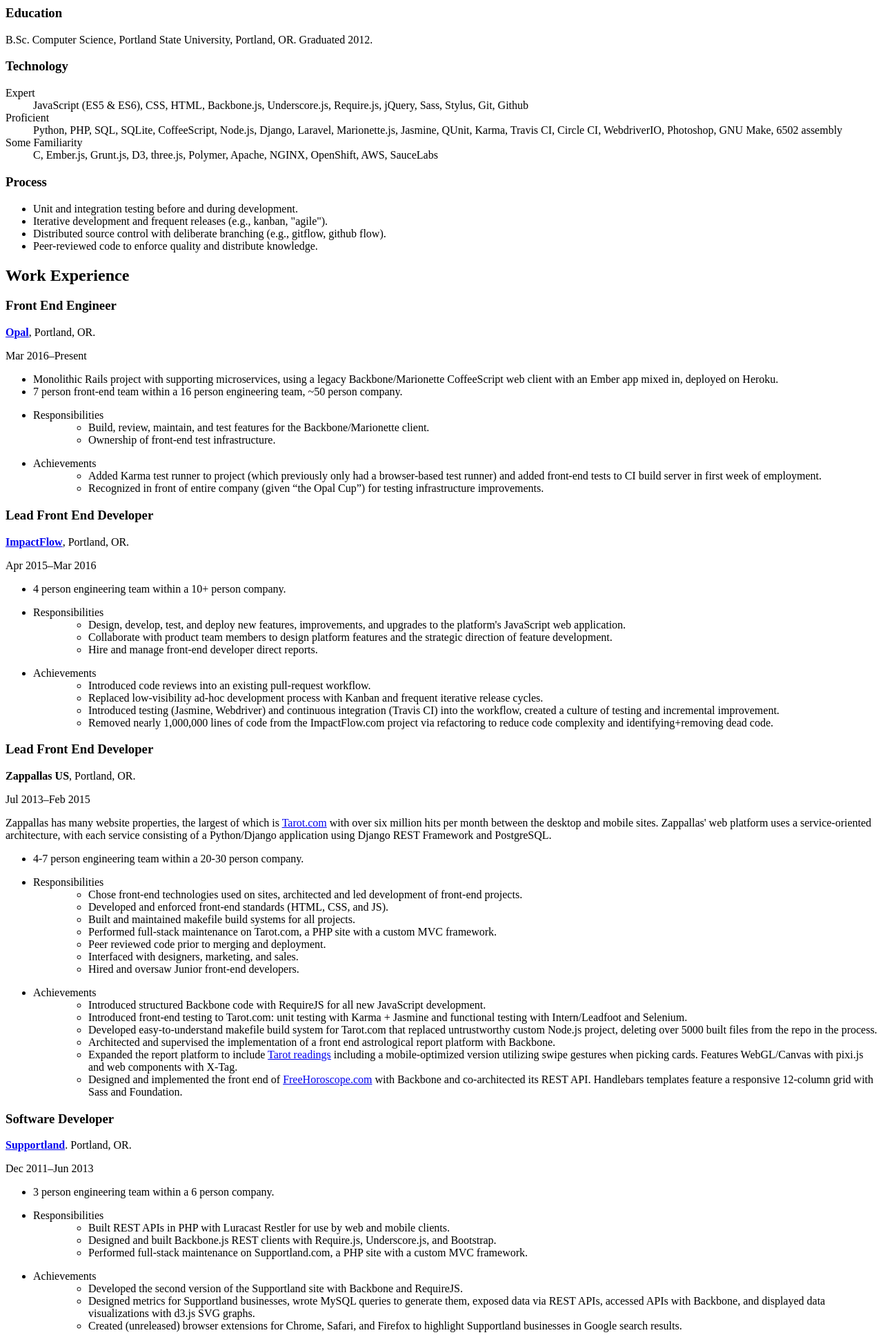
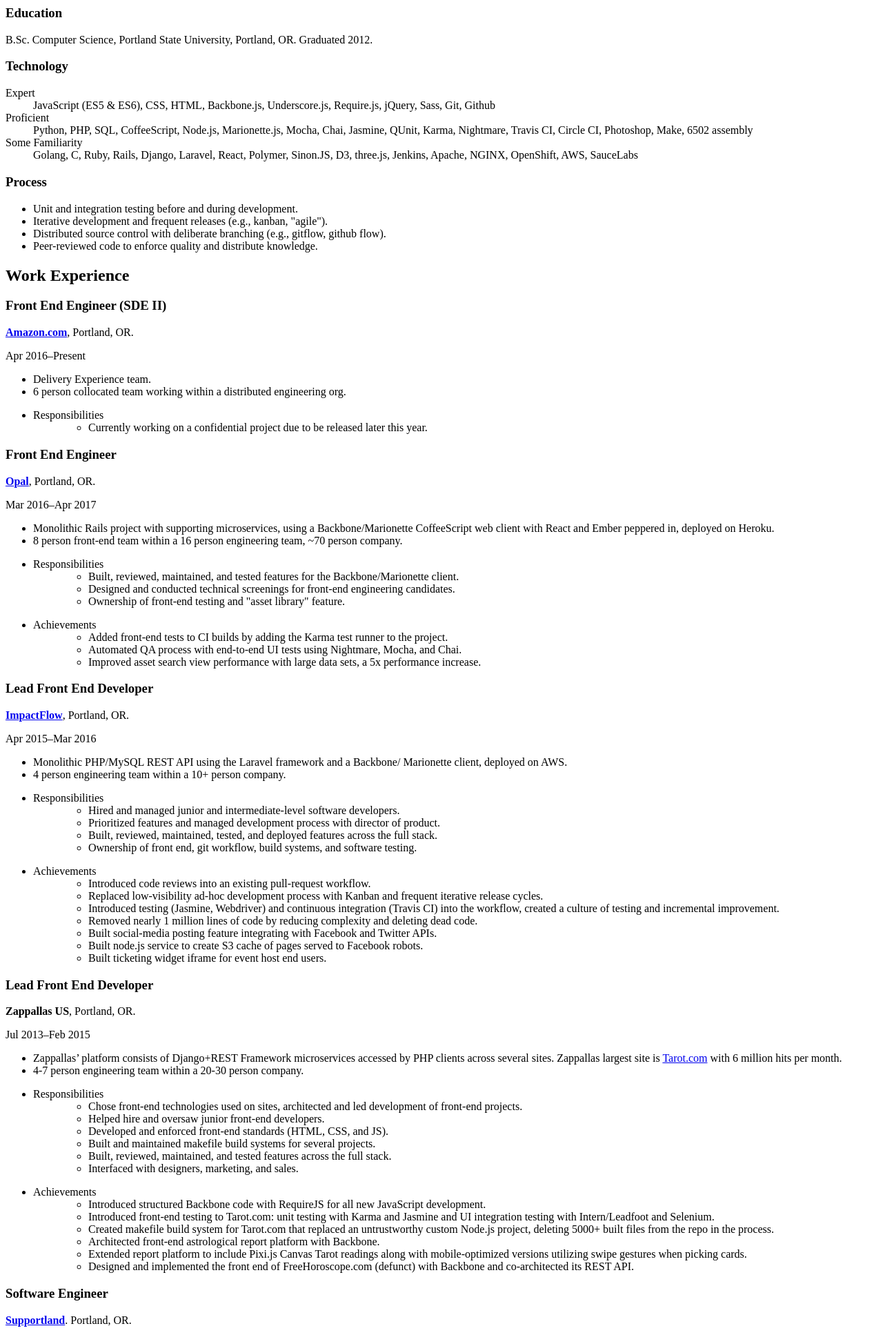
Before and after one commit to Lochlan/LochlanMcIntosh.com, a Django app: page /resume/ in a window 1280 px wide. Shown: the top 1935 px of the page at 69% size. Run offline with Django 3.2, Linux system fonts and the light colour scheme.

Commit message:
Update resume

```diff
--- a/templates/shared/resume.html
+++ b/templates/shared/resume.html
@@ -15,11 +15,11 @@
 
         <dl class="cv_technology_list">
             <dt>Expert</dt>
-                <dd>JavaScript (ES5 & ES6), CSS, HTML, Backbone.js, Underscore.js, Require.js, jQuery, Sass, Stylus, Git, Github</dd>
+                <dd>JavaScript (ES5 & ES6), CSS, HTML, Backbone.js, Underscore.js, Require.js, jQuery, Sass, Git, Github</dd>
             <dt>Proficient</dt>
-                <dd>Python, PHP, SQL, SQLite, CoffeeScript, Node.js, Django, Laravel, Marionette.js, Jasmine, QUnit, Karma, Travis CI, Circle CI, WebdriverIO, Photoshop, GNU Make, 6502 assembly</dd>
+                <dd>Python, PHP, SQL, CoffeeScript, Node.js, Marionette.js, Mocha, Chai, Jasmine, QUnit, Karma, Nightmare, Travis CI, Circle CI, Photoshop, Make, 6502 assembly</dd>
             <dt>Some Familiarity</dt>
-                <dd>C, Ember.js, Grunt.js, D3, three.js, Polymer, Apache, NGINX, OpenShift, AWS, SauceLabs</dd>
+                <dd>Golang, C, Ruby, Rails, Django, Laravel, React, Polymer, Sinon.JS, D3, three.js, Jenkins, Apache, NGINX, OpenShift, AWS, SauceLabs</dd>
         </dl>
 
         <h3>Process</h3>
@@ -40,24 +40,51 @@
 
         <section>
             <header class="cv_position_header">
-                <h3>Front End Engineer</h3>
-                <p><strong><a href="https://workwithopal.com/">Opal</a></strong>, Portland, OR.</p>
-                <p>Mar 2016–Present</p>
+                <h3>Front End Engineer (SDE II)</h3>
+                <p><strong><a href="https://www.amazon.com/">Amazon.com</a></strong>, Portland, OR.</p>
+                <p>Apr 2016–Present</p>
             </header>
 
             <ul class="cv_position_detail_list">
-                <li>Monolithic Rails project with supporting microservices, using a legacy Backbone/Marionette CoffeeScript web client with an Ember app mixed in, deployed on Heroku.</li>
+                <li>Delivery Experience team.</li>
 
-                <li>7 person front-end team within a 16 person engineering team, ~50 person company.</li>
+                <li>6 person collocated team working within a distributed engineering org.</li>
 
                 <li>
                     <dl>
                         <dt>Responsibilities</dt>
                             <dd>
                                 <ul>
-                                    <li>Build, review, maintain, and test features for the Backbone/Marionette client.</li>
+                                    <li>Currently working on a confidential project due to be released later this year.</li>
+                                </ul>
+                            </dd>
+                    </dl>
+                </li>
+            </ul>
+        </section>
 
-                                    <li>Ownership of front-end test infrastructure.</li>
+        <section>
+            <header class="cv_position_header">
+                <h3>Front End Engineer</h3>
+                <p><strong><a href="https://workwithopal.com/">Opal</a></strong>, Portland, OR.</p>
+                <p>Mar 2016–Apr 2017</p>
+            </header>
+
+            <ul class="cv_position_detail_list">
+                <li>Monolithic Rails project with supporting microservices, using a Backbone/Marionette CoffeeScript web client with React and Ember peppered in, deployed on Heroku.</li>
+
+                <li>8 person front-end team within a 16 person engineering team, ~70 person company.</li>
+
+                <li>
+                    <dl>
+                        <dt>Responsibilities</dt>
+                            <dd>
+                                <ul>
+                                    <li>Built, reviewed, maintained, and tested features for the Backbone/Marionette client.</li>
+
+                                    <li>Designed and conducted technical screenings for front-end engineering candidates.</li>
+
+                                    <li>Ownership of front-end testing and "asset library" feature.</li>
                                 </ul>
                             </dd>
                     </dl>
@@ -68,9 +95,11 @@
                         <dt>Achievements</dt>
                             <dd>
                                 <ul>
-                                    <li>Added Karma test runner to project (which previously only had a browser-based test runner) and added front-end tests to CI build server in first week of employment.</li>
+                                    <li>Added front-end tests to CI builds by adding the Karma test runner to the project.</li>
 
-                                    <li>Recognized in front of entire company (given “the Opal Cup”) for testing infrastructure improvements.</li>
+                                    <li>Automated QA process with end-to-end UI tests using Nightmare, Mocha, and Chai.</li>
+
+                                    <li>Improved asset search view performance with large data sets, a 5x performance increase.</li>
                                 </ul>
                             </dd>
                     </dl>
@@ -86,6 +115,8 @@
             </header>
 
             <ul class="cv_position_detail_list">
+                <li>Monolithic PHP/MySQL REST API using the Laravel framework and a Backbone/ Marionette client, deployed on AWS.</li>
+
                 <li>4 person engineering team within a 10+ person company.</li>
 
                 <li>
@@ -93,11 +124,13 @@
                         <dt>Responsibilities</dt>
                             <dd>
                                 <ul>
-                                    <li>Design, develop, test, and deploy new features, improvements, and upgrades to the platform's JavaScript web application.</li>
+                                    <li>Hired and managed junior and intermediate-level software developers.</li>
 
-                                    <li>Collaborate with product team members to design platform features and the strategic direction of feature development.</li>
+                                    <li>Prioritized features and managed development process with director of product.</li>
 
-                                    <li>Hire and manage front-end developer direct reports.</li>
+                                    <li>Built, reviewed, maintained, tested, and deployed features across the full stack.</li>
+
+                                    <li>Ownership of front end, git workflow, build systems, and software testing.</li>
                                 </ul>
                             </dd>
                     </dl>
@@ -114,7 +147,13 @@
 
                                     <li>Introduced testing (Jasmine, Webdriver) and continuous integration (Travis CI) into the workflow, created a culture of testing and incremental improvement.</li>
 
-                                    <li>Removed nearly 1,000,000 lines of code from the ImpactFlow.com project via refactoring to reduce code complexity and identifying+removing dead code.</li>
+                                    <li>Removed nearly 1 million lines of code by reducing complexity and deleting dead code.</li>
+
+                                    <li>Built social-media posting feature integrating with Facebook and Twitter APIs.</li>
+
+                                    <li>Built node.js service to create S3 cache of pages served to Facebook robots.</li>
+
+                                    <li>Built ticketing widget iframe for event host end users.</li>
                                 </ul>
                             </dd>
                     </dl>
@@ -129,9 +168,9 @@
                 <p>Jul 2013–Feb 2015</p>
             </header>
 
-            <p>Zappallas has many website properties, the largest of which is <a href="http://www.tarot.com/">Tarot.com</a> with over six million hits per month between the desktop and mobile sites.  Zappallas' web platform uses a service-oriented architecture, with each service consisting of a Python/Django application using Django REST Framework and PostgreSQL.</p>
+            <ul class="cv_position_detail_list">
+                <li>Zappallas’ platform consists of Django+REST Framework microservices accessed by PHP clients across several sites. Zappallas largest site is <a href="http://www.tarot.com/">Tarot.com</a> with 6 million hits per month.</li>
 
-            <ul class="cv_position_detail_list">
                 <li>4-7 person engineering team within a 20-30 person company.</li>
 
                 <li>
@@ -141,17 +180,15 @@
                                 <ul>
                                     <li>Chose front-end technologies used on sites, architected and led development of front-end projects.</li>
 
+                                    <li>Helped hire and oversaw junior front-end developers.</li>
+
                                     <li>Developed and enforced front-end standards (HTML, CSS, and JS).</li>
 
-                                    <li>Built and maintained makefile build systems for all projects.</li>
+                                    <li>Built and maintained makefile build systems for several projects.</li>
 
-                                    <li>Performed full-stack maintenance on Tarot.com, a PHP site with a custom MVC framework.</li>
-
-                                    <li>Peer reviewed code prior to merging and deployment.</li>
+                                    <li>Built, reviewed, maintained, and tested features across the full stack.</li>
 
                                     <li>Interfaced with designers, marketing, and sales.</li>
-
-                                    <li>Hired and oversaw Junior front-end developers.</li>
                                 </ul>
                             </dd>
                     </dl>
@@ -164,15 +201,15 @@
                                 <ul>
                                     <li>Introduced structured Backbone code with RequireJS for all new JavaScript development.</li>
 
-                                    <li>Introduced front-end testing to Tarot.com: unit testing with Karma + Jasmine and functional testing with Intern/Leadfoot and Selenium.</li>
+                                    <li>Introduced front-end testing to Tarot.com: unit testing with Karma and Jasmine and UI integration testing with Intern/Leadfoot and Selenium.</li>
 
-                                    <li>Developed easy-to-understand makefile build system for Tarot.com that replaced untrustworthy custom Node.js project, deleting over 5000 built files from the repo in the process.</li>
+                                    <li>Created makefile build system for Tarot.com that replaced an untrustworthy custom Node.js project, deleting 5000+ built files from the repo in the process.</li>
 
-                                    <li>Architected and supervised the implementation of a front end astrological report platform with Backbone.</li>
+                                    <li>Architected front-end astrological report platform with Backbone.</li>
 
-                                    <li>Expanded the report platform to include <a href="http://tarot.com/readings-reports/tarot-readings/celtic-cross-10-card">Tarot readings</a> including a mobile-optimized version utilizing swipe gestures when picking cards.  Features WebGL/Canvas with pixi.js and web components with X-Tag.</li>
+                                    <li>Extended report platform to include Pixi.js Canvas Tarot readings along with mobile-optimized versions utilizing swipe gestures when picking cards.</li>
 
-                                    <li>Designed and implemented the front end of <a href="http://www.freehoroscope.com/">FreeHoroscope.com</a> with Backbone and co-architected its REST API.  Handlebars templates feature a responsive 12-column grid with Sass and Foundation.</li>
+                                    <li>Designed and implemented the front end of FreeHoroscope.com (defunct) with Backbone and co-architected its REST API.</li>
                                 </ul>
                             </dd>
                     </dl>
@@ -182,12 +219,14 @@
 
         <section>
             <header class="cv_position_header">
-                <h3>Software Developer</h3>
+                <h3>Software Engineer</h3>
                 <p><strong><a href="http://www.supportland.com/">Supportland</a></strong>. Portland, OR.</p>
                 <p>Dec 2011–Jun 2013</p>
             </header>
 
             <ul class="cv_position_detail_list">
+                <li>Monolithic PHP/MySQL application with a REST API and front-end/mobile clients.</li>
+
                 <li>3 person engineering team within a 6 person company.</li>
 
                 <li>
@@ -195,9 +234,9 @@
                         <dt>Responsibilities</dt>
                             <dd>
                                 <ul>
-                                    <li>Built REST APIs in PHP with Luracast Restler for use by web and mobile clients.</li>
+                                    <li>Designed and built REST APIs for consumption by web and mobile clients.</li>
 
-                                    <li>Designed and built Backbone.js REST clients with Require.js, Underscore.js, and Bootstrap.</li>
+                                    <li>Designed and built Backbone.js REST clients styled with Bootstrap 2.</li>
 
                                     <li>Performed full-stack maintenance on Supportland.com, a PHP site with a custom MVC framework.</li>
                                 </ul>
@@ -212,9 +251,9 @@
                                 <ul>
                                     <li>Developed the second version of the Supportland site with Backbone and RequireJS.</li>
 
-                                    <li>Designed metrics for Supportland businesses, wrote MySQL queries to generate them, exposed data via REST APIs, accessed APIs with Backbone, and displayed data visualizations with d3.js SVG graphs.</li>
+                                    <li>Designed business metrics, displaying data visualizations with d3.js SVG graphs.</li>
 
-                                    <li>Created (unreleased) browser extensions for Chrome, Safari, and Firefox to highlight Supportland businesses in Google search results.</li>
+                                    <li>Built extensions for Chrome, Safari, Firefox to highlight sites in Google search results.</li>
                                 </ul>
                             </dd>
                     </dl>
```
